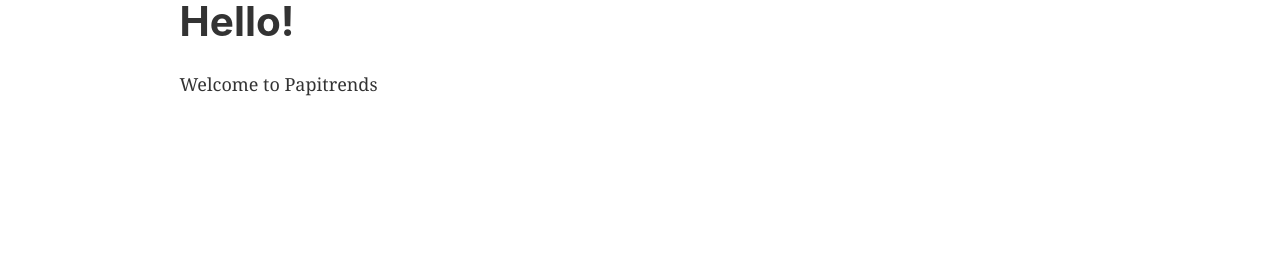
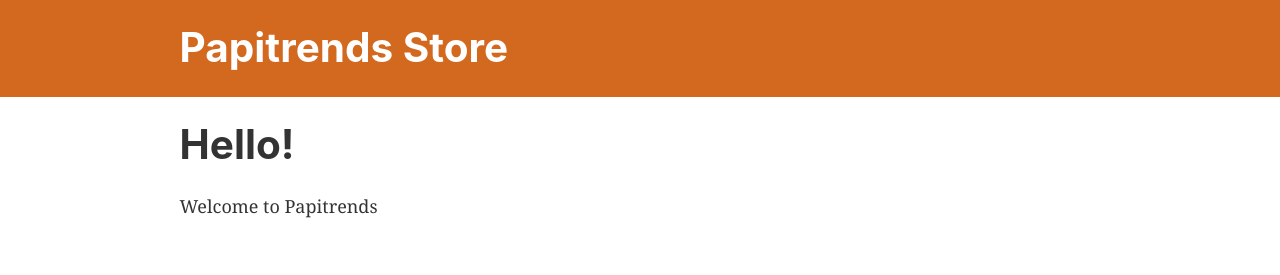
Before and after one commit to iddaramola/papi, a Gatsby site: page / in a window 1280 px wide. Built offline with nearby package versions, Linux system fonts and the light colour scheme; Gatsby itself is replaced by a stand-in of ours.

Commit message:
edited header and layout to match manifest color

```diff
--- a/package.json
+++ b/package.json
@@ -3,7 +3,7 @@
   "private": true,
   "description": "e-commerce web app for Papitrends store, Germany",
   "version": "0.1.0",
-  "author": "Kyle Mathews <mathews.kyle@gmail.com>",
+  "author": "Idowu Daramola <idowu.daramola@gmail.com>",
   "dependencies": {
     "bootstrap": "^4.4.1",
     "gatsby": "^2.19.7",
--- a/src/components/header.js
+++ b/src/components/header.js
@@ -5,7 +5,7 @@ import React from "react"
 const Header = ({ siteTitle }) => (
   <header
     style={{
-      background: `rebeccapurple`,
+      background: `chocolate`,
       marginBottom: `1.45rem`,
     }}
   >
--- a/src/components/layout.js
+++ b/src/components/layout.js
@@ -25,9 +25,9 @@ const Layout = ({ children }) => {
 
   return (
     <>
-     { /*
+     {
         <Header siteTitle={data.site.siteMetadata.title} />
-     */}
+     }
       <div
         style={{
           margin: `0 auto`,
```
Also changed, not shown: src/images/gatsby-astronaut.png (deleted), src/images/gatsby-icon.png (deleted).
